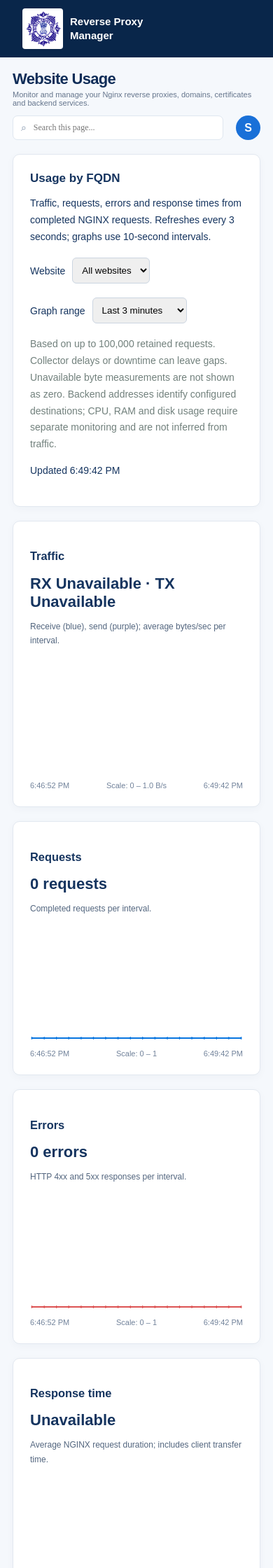
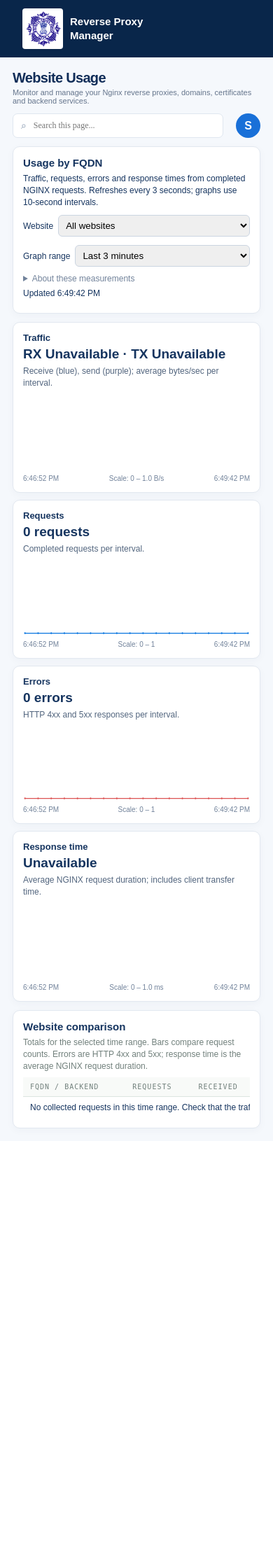
Before and after one commit to souravnandi868/reverse-proxy-web-app, a Django app: page /usage/ in a window 390 px wide. Shown: the top 2240 px of the page at 70% size. After the commit the page ends 1618 px from the top, so only its background shows below. Run offline with Django 5.2, Linux system fonts and the light colour scheme; the visitor is signed in with stand-in values (Sample User, id 1); data that the repository does not hold is empty.

Commit message:
Fit monitoring and website usage pages into a compact responsive layout

```diff
--- a/static/css/usage.css
+++ b/static/css/usage.css
@@ -1 +1,24 @@
 .usage-filters{display:flex;flex-wrap:wrap;gap:20px;margin:18px 0}.usage-filters label{display:flex;align-items:center;gap:10px}.usage-filters select{max-width:100%;padding:9px;border:1px solid #cbd5e1;border-radius:6px}.usage-charts{display:grid;grid-template-columns:repeat(2,minmax(0,1fr));gap:20px;margin:20px 0}.usage-chart{min-width:0}.usage-chart strong{font-size:22px;color:#15345f}.usage-chart svg{display:block;width:100%;height:170px;margin:15px 0 6px}.usage-axis{display:flex;justify-content:space-between;font-size:11px;color:#71829a}.usage-legend{font-size:12px;color:#52657e}.usage-table{overflow-x:auto}.usage-table table{width:100%}.usage-table td{padding:12px;vertical-align:top}.usage-table small{display:block;color:#71829a}.usage-table meter{display:block;width:100%;min-width:80px;margin-top:5px}.usage-stale{opacity:.6}@media(max-width:750px){.usage-charts{grid-template-columns:1fr}.usage-filters{flex-direction:column}}
+
+/* Scope compact sizing to this page, including after in-app navigation. */
+.main:has(#website-usage) .topbar{margin-bottom:12px;gap:12px;flex-wrap:wrap}
+.main:has(#website-usage) .topbar h1{font-size:20px}
+#website-usage .panel{padding:14px}
+#website-usage .panel h2{font-size:15px;margin-bottom:6px}
+#website-usage .panel p{font-size:12px;line-height:1.4;margin:5px 0}
+#website-usage .usage-filters{gap:12px;margin:10px 0;font-size:12px}
+#website-usage .usage-filters label{gap:7px;min-width:0}
+#website-usage .usage-filters select{padding:6px;min-width:0;max-width:320px}
+#website-usage .usage-charts{gap:10px;margin:12px 0}
+#website-usage .usage-chart h3{font-size:13px;margin:0 0 5px}
+#website-usage .usage-chart strong{font-size:19px;overflow-wrap:anywhere}
+#website-usage .usage-chart svg{height:110px;margin:8px 0 4px}
+#website-usage .usage-axis{font-size:10px;gap:6px;flex-wrap:wrap}
+#website-usage .usage-table{max-height:260px;overflow:auto;margin-top:8px}
+#website-usage .usage-table table{min-width:600px;font-size:12px}
+#website-usage .usage-table th{position:sticky;top:0;z-index:1}
+#website-usage .usage-table th,#website-usage .usage-table td{padding:8px 10px}
+#website-usage .usage-table td:first-child{overflow-wrap:anywhere;max-width:260px}
+#website-usage .usage-notes{font-size:12px;color:#71829a;margin:6px 0}
+#website-usage .usage-notes summary{cursor:pointer}
+@media(max-width:750px){#website-usage .usage-filters select{max-width:100%;flex:1}}
--- a/templates/proxies/servers.html
+++ b/templates/proxies/servers.html
@@ -1,7 +1,7 @@
 {% extends 'base.html' %}{% load static %}
 {% block title %}NGINX Server Resources | Proxy Control{% endblock %}
 {% block heading %}NGINX Server Resources{% endblock %}
-{% block extra_css %}<link rel="stylesheet" href="{% static 'css/servers.css' %}?v=2">{% endblock %}
+{% block extra_css %}<link rel="stylesheet" href="{% static 'css/servers.css' %}?v=3">{% endblock %}
 {% block content %}
 <section id="resource-monitor" data-url="{% url 'server_metrics' %}">
   <div class="panel monitor-toolbar"><div><h2>Reverse proxy host resources</h2><p>CPU, RAM, storage and network usage of the NGINX server itself. Updates every 3 seconds. Graphs show the latest 3 minutes by default. The latest 360 readings (about 18 minutes) are saved, even when this page is closed.</p></div><span id="monitor-status" role="status">Connecting…</span></div>
--- a/templates/proxies/usage.html
+++ b/templates/proxies/usage.html
@@ -1,7 +1,7 @@
 {% extends 'base.html' %}{% load static %}
 {% block title %}Website Usage | Proxy Control{% endblock %}
 {% block heading %}Website Usage{% endblock %}
-{% block extra_css %}<link rel="stylesheet" href="{% static 'css/usage.css' %}?v=1">{% endblock %}
+{% block extra_css %}<link rel="stylesheet" href="{% static 'css/usage.css' %}?v=2">{% endblock %}
 {% block content %}
 <section id="website-usage" data-url="{% url 'website_usage_metrics' %}">
   <div class="panel">
@@ -11,7 +11,7 @@
       <label>Website <select id="usage-fqdn"><option value="">All websites</option>{% for domain in domains %}<option value="{{ domain }}">{{ domain }}</option>{% endfor %}</select></label>
       <label>Graph range <select id="usage-range"><option value="180">Last 3 minutes</option><option value="300">Last 5 minutes</option><option value="1080">Last 18 minutes</option></select></label>
     </div>
-    <p class="muted">Based on up to 100,000 retained requests. Collector delays or downtime can leave gaps. Unavailable byte measurements are not shown as zero. Backend addresses identify configured destinations; CPU, RAM and disk usage require separate monitoring and are not inferred from traffic.</p>
+    <details class="usage-notes"><summary>About these measurements</summary><p>Based on up to 100,000 retained requests. Collector delays or downtime can leave gaps. Unavailable byte measurements are not shown as zero. Backend addresses identify configured destinations; CPU, RAM and disk usage require separate monitoring and are not inferred from traffic.</p></details>
     <p id="usage-status" role="status">Loading usage…</p>
   </div>
   <div id="usage-charts" class="usage-charts"></div>
```
Also changed, not shown: static/css/servers.css (+22 -0 lines).
